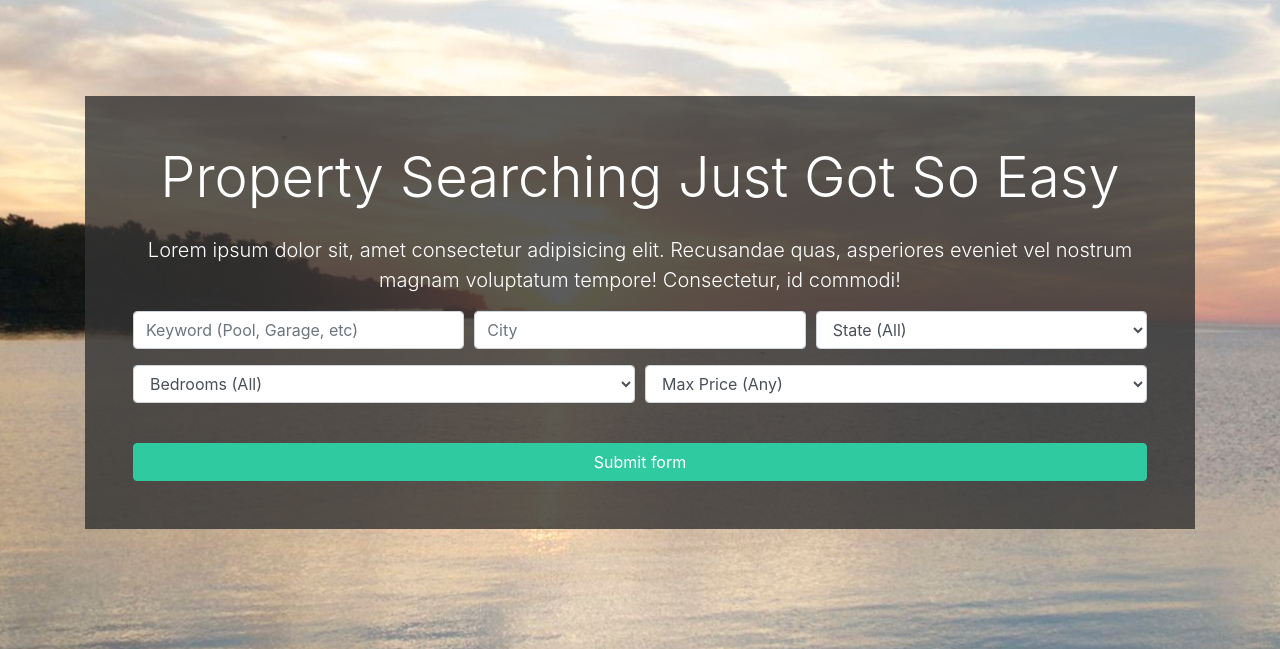
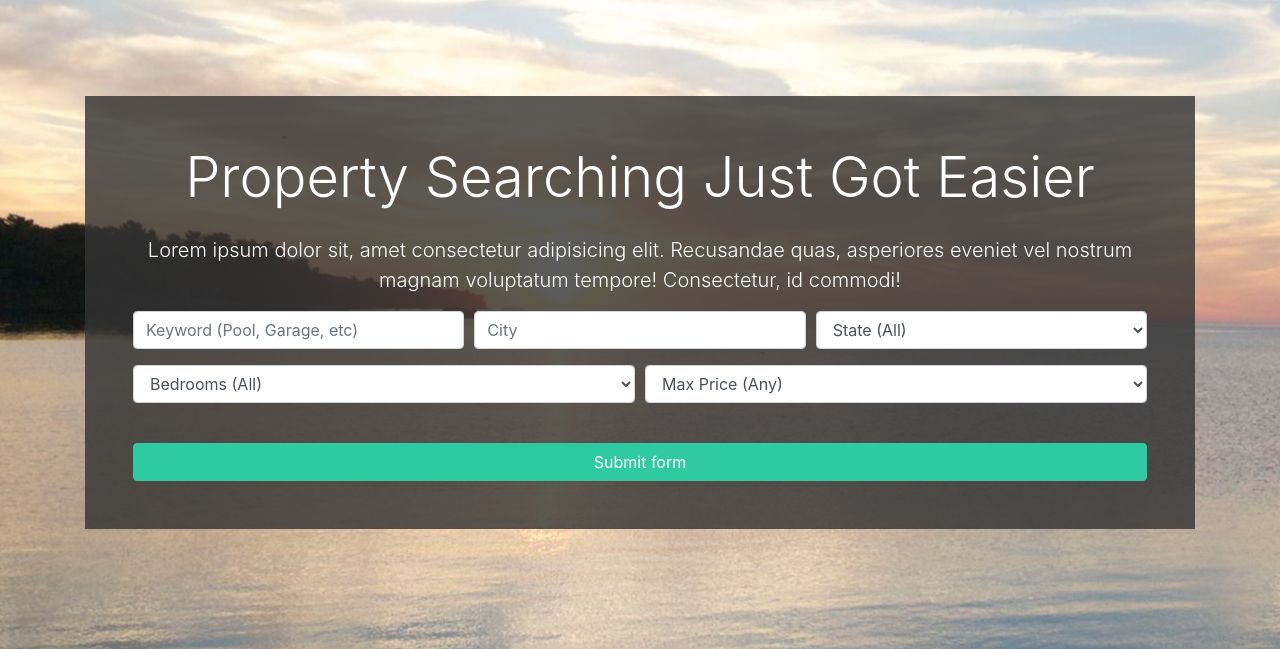
Before and after one commit to ticotheps/scenic-realty-app, a Django app: template templates/pages/index.html in a window 1280 px wide. Shown: the part 183-832 px from the top of the page. Run offline with Django 3.2, Linux system fonts and the light colour scheme; the template is opened without the code that fills it, so the values that code supplies are empty; some libraries are stand-ins or nearby versions.

Commit message:
Updates the tagline on the Home page

```diff
--- a/templates/pages/index.html
+++ b/templates/pages/index.html
@@ -5,7 +5,7 @@
 		<div class="home-search p-5">
 			<div class="overlay p-5">
 				<h1 class="display-4 mb-4">
-					Property Searching Just Got So Easy
+					Property Searching Just Got Easier
 				</h1>
 				<p class="lead">
 					Lorem ipsum dolor sit, amet consectetur adipisicing elit. Recusandae
```
